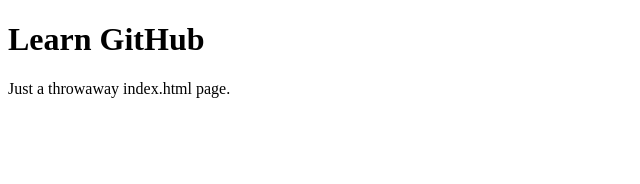
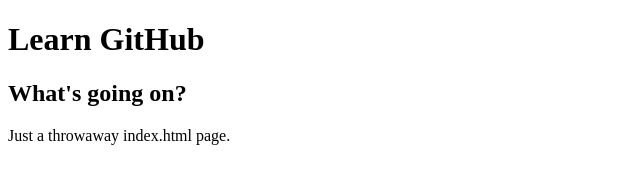
Before and after one commit to atwb21786/learn-github, a plain HTML site: page index.html in a window 1280 px wide. Shown: the whole page, without its empty margins (0-640 px from the left). Drawn offline with Linux system fonts and the light colour scheme.

Commit message:
made requested changes for pr

```diff
--- a/index.html
+++ b/index.html
@@ -5,6 +5,7 @@
 </head>
 <body>
     <h1>Learn GitHub</h1>
+    <h2>What's going on?</h2>
     <p>Just a throwaway index.html page.</p>
 </body>
 </html>
```
